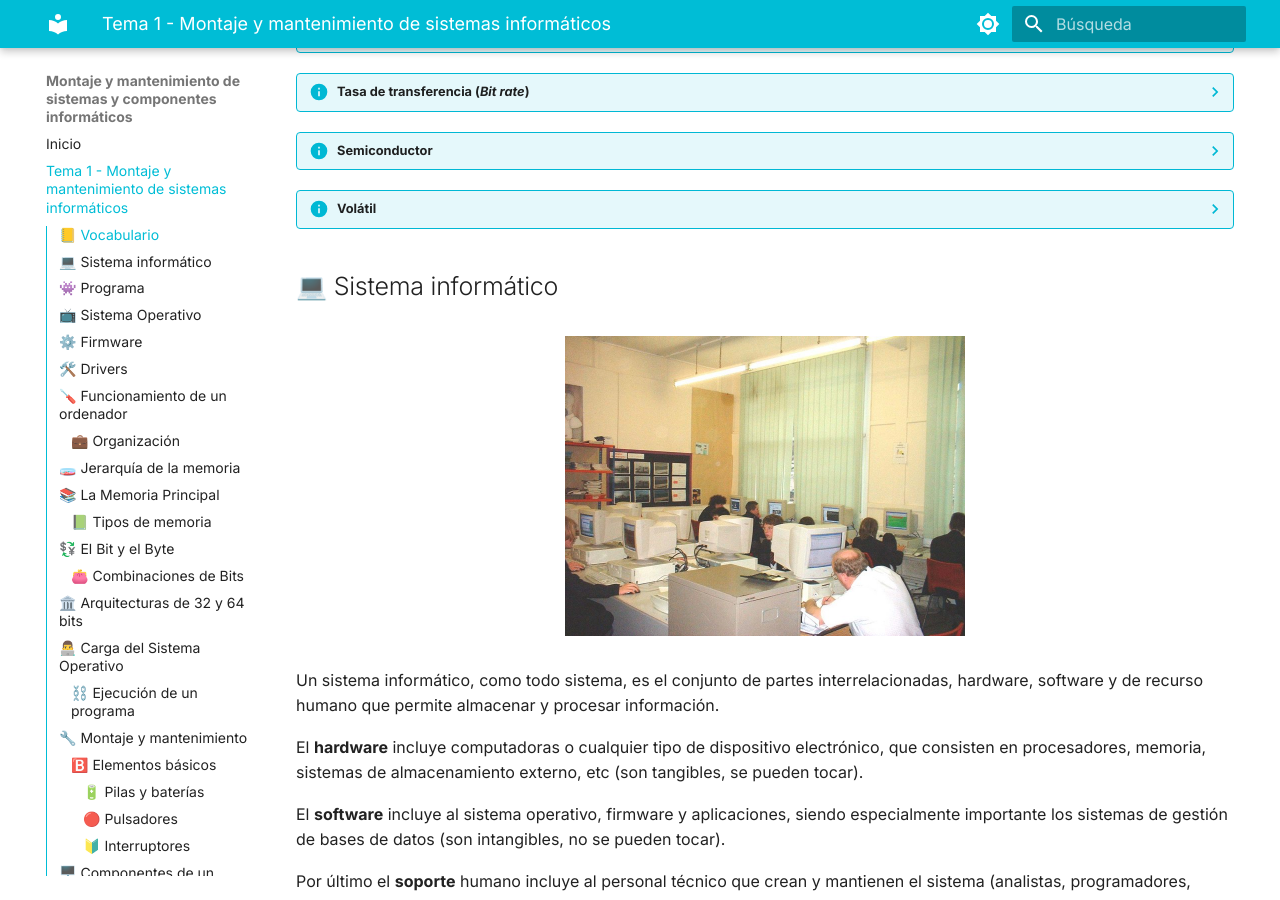
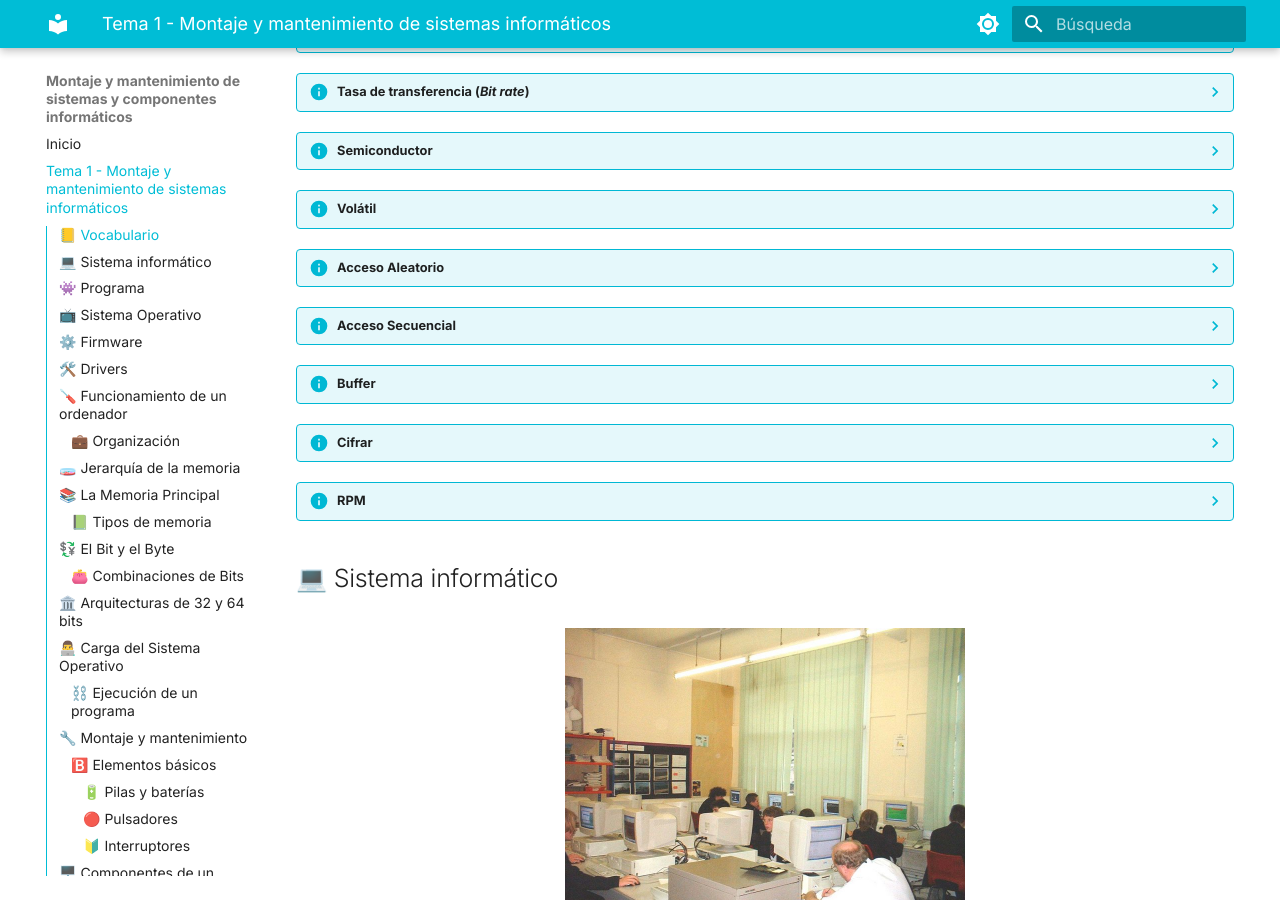
Before and after one commit to lalemanf/montaje, an MkDocs documentation site: the page built from docs/01-montaje.md, in a window 1280 px wide and 900 px high, scrolled down 713 px. Built offline with MkDocs 1.6.1 and Material for MkDocs 9.7.7, drawn with Linux system fonts in a browser that asks for light colours; some of the changed lines change nothing that is shown.

Commit message:
nuevo contenido

```diff
--- a/docs/01-montaje.md
+++ b/docs/01-montaje.md
@@ -37,6 +37,21 @@ El objetivo de este tema es servir de introducción al resto de contenidos de es
 
 ??? INFO "Volátil"
     Es una propiedad de inconsistencia que tienen algunos dispositivos a perder la información almacenada en ellos cuando se deja de suministrar energía eléctrica. Se aplica a la memoria RAM.
+
+??? INFO "Acceso Aleatorio"
+    Es el acceso a un dato directamente, sin un coste extra por posición. Por analogía, sería como elegir una manzana de un cajón.
+
+??? INFO "Acceso Secuencial"
+    Acceso secuencial significa que un grupo de elementos es accedido en un predeterminado orden secuencial, uno detrás de otro. Por analogía, sería como avanzar una película para buscar un fotograma determinado de ella.
+
+??? INFO "Buffer"
+    Es una ubicación de la memoria en un disco, reservada para el almacenamiento temporal de información digital, mientras que espera ser procesada.
+
+??? INFO "Cifrar"
+    Es hacer ininteligibles a intrusos (lectores no autorizados) los mensajes o ficheros. Hay cierta confusión con «encriptar» pero esta palabra es un anglicismo, es completamente preferible el uso de «cifrar».
+
+??? INFO "RPM"
+    Son las **R**evoluciones **P**or **M**inuto, es una unidad de frecuencia.
 
 ## 💻 Sistema informático
 
```
Also changed, not shown: site/01-montaje/index.html, site/search/search_index.json, 1 other file.
